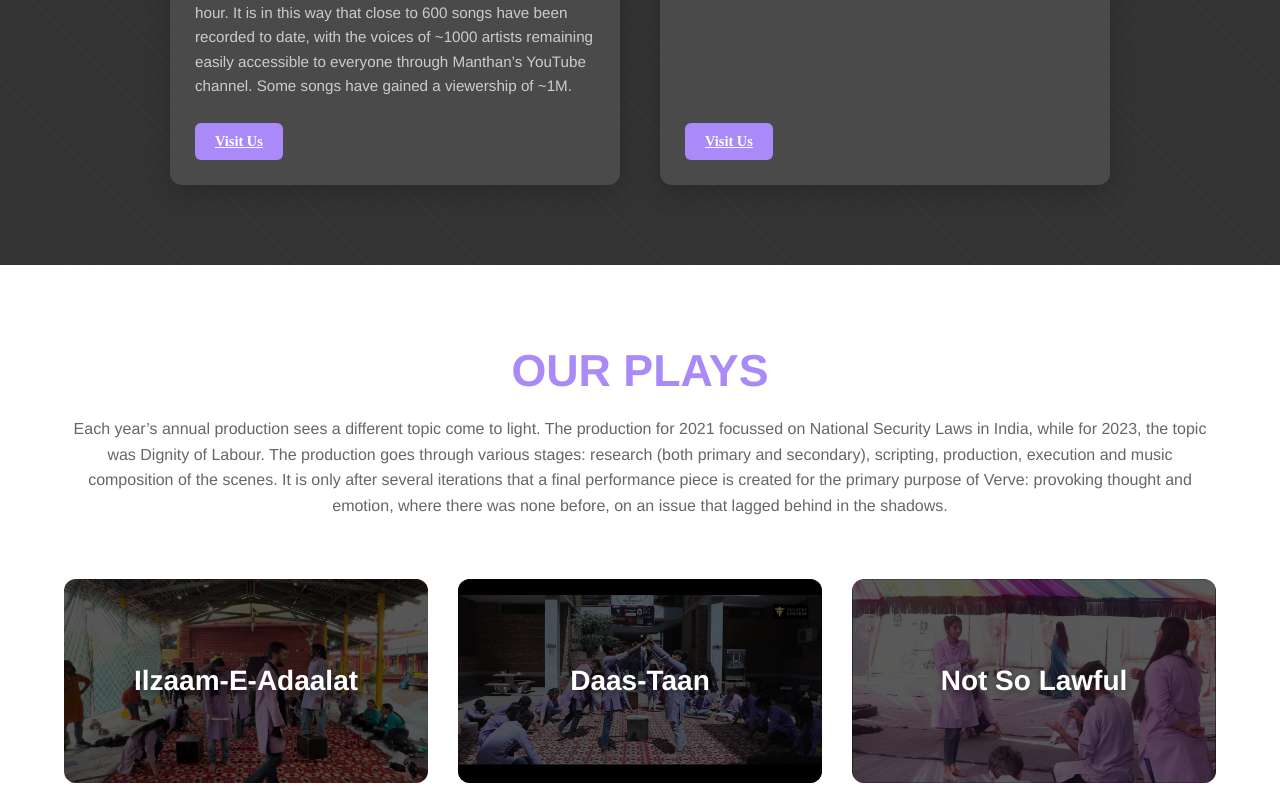
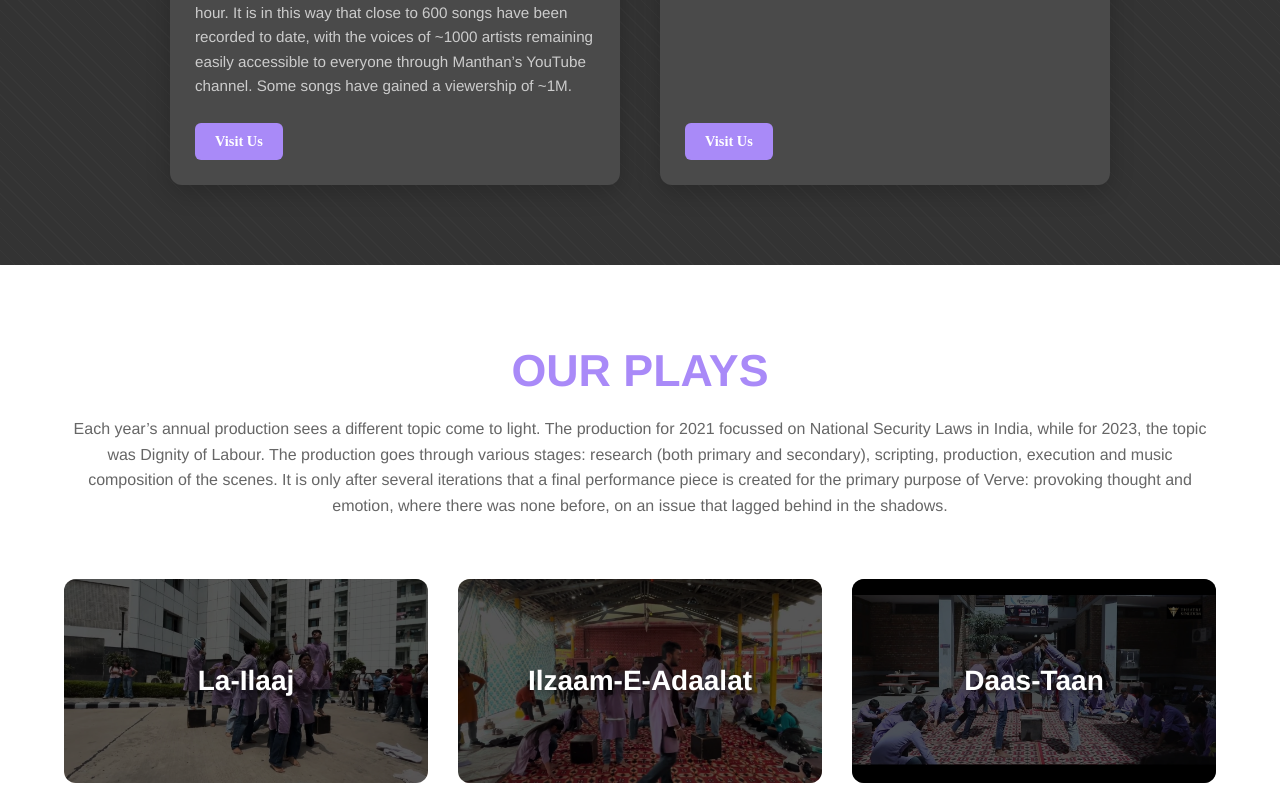
Before and after one commit to bswlganesh/verve, a React (Create React App) app: page / in a window 1280 px wide. Shown: the part 3568-4360 px from the top of the page. Built offline with nearby package versions, Linux system fonts and the light colour scheme.

Commit message:
improved foooter

```diff
--- a/src/components/Footer.css
+++ b/src/components/Footer.css
@@ -5,6 +5,7 @@
   padding: 80px 5% 20px;
   margin-top: 100px; /* Overlap content above */
   font-family: 'Helvetica Neue', sans-serif;
+
 }
 
 /* Inverted Curve Effect */
@@ -46,10 +47,11 @@
   display: flex;
   justify-content: space-between;
   align-items: flex-start;
-  gap: 20px;
+  gap: 10px;
   flex-wrap: wrap;
       text-align: center;
-
+       max-width: 1280px;
+       margin: 0 auto;
 }
 
 .footer-column {
@@ -67,6 +69,7 @@
 .footer-column p,
 .footer-column li {
   line-height: 1.6;
+  font-size: 1.2rem;
 }
 
 .footer-column ul {
--- a/src/components/Footer.js
+++ b/src/components/Footer.js
@@ -5,6 +5,19 @@ import './Footer.css';
 
 const Footer = () => {
   const lenis = useContext(LenisContext);
+
+  const contacts = [
+    {
+      name: 'Baswal Ganesh',
+      role: 'badmos',
+      phone: '+91 6287982169',
+    },
+    {
+      name: 'Aryan Gauba',
+      role: 'Vice-President',
+      phone: '+91 9811778876',
+    },
+  ];
 
   const scrollToTop = () => {
     lenis?.scrollTo(0, { duration: 1.5 });
@@ -22,16 +35,15 @@ const Footer = () => {
           {/* Column 1: Contact */}
           <div className="footer-column">
             <h3>CONTACT</h3>
-            <p>
-              <strong>Devam Juneja ( President )</strong>
-              <br />
-              +91 971110840
-            </p>
-            <p>
-              <strong>Aryan Gauba ( Vice-President )</strong>
-              <br />
-              +91 9811778876
-            </p>
+            {contacts.map((contact, index) => (
+              <p key={index}>
+                <strong>
+                  {contact.name} ( {contact.role} )
+                </strong>
+                <br />
+                {contact.phone}
+              </p>
+            ))}
           </div>
 
           {/* Column 2: Location */}
@@ -50,9 +62,11 @@ const Footer = () => {
           <div className="footer-column">
             <h3>FOLLOW US</h3>
             <ul>
-              <li><a href="google.com">Facebook</a></li>
-              <li><a href="google.com">Twitter</a></li>
-              <li><a href="google.com">Instagram</a></li>
+              <li><a href="https://open.spotify.com/artist/7fKsvX6XWM4AfjD5jQR93L">NKA</a></li>
+              <li><a href="https://www.youtube.com/@manthansscbs1203">Manthan</a></li>
+              <li><a href="https://www.instagram.com/verve.cbs/">Instagram</a></li>
+              <li><a href="https://www.linkedin.com/company/verve-the-street-play-society-of-sscbs/posts/?feedView=all">Linkedin</a></li>
+
             </ul>
           </div>
         </div>
--- a/src/components/PlaysSection.js
+++ b/src/components/PlaysSection.js
@@ -7,6 +7,7 @@ import notSoLawfulImage from '../assets/NotSoLawful.webp';
 import jalHitMeiJaariImage from '../assets/JalHitMeiJaari.webp';
 import emotionalAtyachaarImage from '../assets/EmotionalAtyachaar.webp';
 import fasciTantraImage from '../assets/Fasci-Tantra.webp';
+import LaIlaajImage from '../assets/LaIlaaj.webp';
 
 const PlayCard = ({ title, imageUrl }) => (
   <div className="play-card">
@@ -23,12 +24,14 @@ const PlayCard = ({ title, imageUrl }) => (
 
 const PlaysSection = () => {
   const playsData = [
-    { title: 'Ilzaam-E-Adaalat', imageUrl: ilzaamEAdalatImage, playUrl: '#' },
-    { title: 'Daas-Taan', imageUrl: daasTaanImage, playUrl: '#' },
-    { title: 'Not So Lawful', imageUrl: notSoLawfulImage, playUrl: '#' },
-    { title: 'Jal Hit Mei Jaari', imageUrl: jalHitMeiJaariImage, playUrl: '#' },
-    { title: 'Emotional Atyachaar', imageUrl: emotionalAtyachaarImage, playUrl: '#' },
-    { title: 'Fasci - Tantra', imageUrl: fasciTantraImage, playUrl: '#' },
+
+    { title: 'La-Ilaaj', imageUrl: LaIlaajImage, playUrl: 'https://photos.app.goo.gl/RJaCt8sbVTkbhdSt7' },
+    { title: 'Ilzaam-E-Adaalat', imageUrl: ilzaamEAdalatImage, playUrl: 'https://youtu.be/9lDPIyJuF2E?si=LcoIXwDqiq0isbkm' },
+    { title: 'Daas-Taan', imageUrl: daasTaanImage, playUrl: 'https://youtu.be/L_fZJ75bqgs?si=C26zZKhzWKVSZR50' },
+    { title: 'Not So Lawful', imageUrl: notSoLawfulImage, playUrl: 'https://youtu.be/LzKQzoG33E0?si=JTqrWUKjMQeJaPKa' },
+    { title: 'Jal Hit Mei Jaari', imageUrl: jalHitMeiJaariImage, playUrl: 'https://youtu.be/jXfablup7QY?si=GJkw1lWLz47MbGJ4' },
+    { title: 'Emotional Atyachaar', imageUrl: emotionalAtyachaarImage, playUrl: 'https://youtu.be/vwRte4KznPg?si=ZU5P_W-ux3lYqvzc' },
+    { title: 'Fasci - Tantra', imageUrl: fasciTantraImage, playUrl: 'https://youtu.be/I585Au3wqns?si=AweY3MrefhCNpo0t' },
   ];
 
   return (
@@ -39,7 +42,7 @@ const PlaysSection = () => {
       </p>
       <div className="plays-grid">
         {playsData.map((play, index) => (
-          <a key={index} href={play.playUrl} className="play-card-link">
+          <a target='blank' key={index} href={play.playUrl} className="play-card-link">
             <PlayCard title={play.title} imageUrl={play.imageUrl} />
           </a>
         ))}
--- a/src/index.css
+++ b/src/index.css
@@ -2,3 +2,6 @@ body{
     margin: 0;
     padding: 0;
 }
+a{
+    text-decoration: none;
+}
```
Also changed, not shown: src/assets/LaIlaaj.jpg (added), src/assets/LaIlaaj.webp (added).
